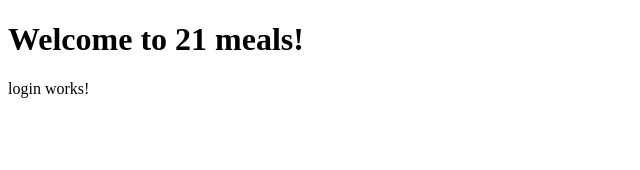
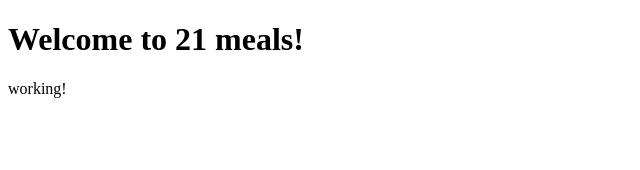
Before and after one commit to ctfrancia/21meals, an Angular app in the folder twentyone-meals/: page /login in a window 1280 px wide. Shown: the top 170 px of the page, without its empty margins (0-640 px from the left). Built offline with nearby package versions, Linux system fonts and the light colour scheme.

Commit message:
add material ui

```diff
--- a/twentyone-meals/package.json
+++ b/twentyone-meals/package.json
@@ -12,6 +12,7 @@
   "private": true,
   "dependencies": {
     "@angular/animations": "^7.2.1",
+    "@angular/cdk": "^7.2.1",
     "@angular/common": "~7.1.0",
     "@angular/compiler": "~7.1.0",
     "@angular/core": "~7.1.0",
--- a/twentyone-meals/src/app/login/login.component.html
+++ b/twentyone-meals/src/app/login/login.component.html
@@ -1,3 +1,13 @@
-<p>
-  login works!
-</p>
+<!-- <div class="form-container">
+
+  <p>test</p>
+  <mat-form-field>
+    <input matInput placeholder="Email">
+
+  </mat-form-field>
+  <mat-form-field>
+    <input matInput placeholder="Email">
+  </mat-form-field>
+
+</div> -->
+<p>working!</p>
--- a/twentyone-meals/src/app/signup/signup.component.html
+++ b/twentyone-meals/src/app/signup/signup.component.html
@@ -1,3 +1,12 @@
-<p>
-  Sign up here!
-</p>
+<div class="form-container">
+
+  <p>test</p>
+  <mat-form-field>
+    <input matInput placeholder="Email">
+
+  </mat-form-field>
+  <mat-form-field>
+    <input matInput placeholder="Email">
+  </mat-form-field>
+
+</div>
```
Also changed, not shown: twentyone-meals/src/app/app.module.ts (+14 -0 lines), 1 other file (tests, documents, lock files or other folders).
